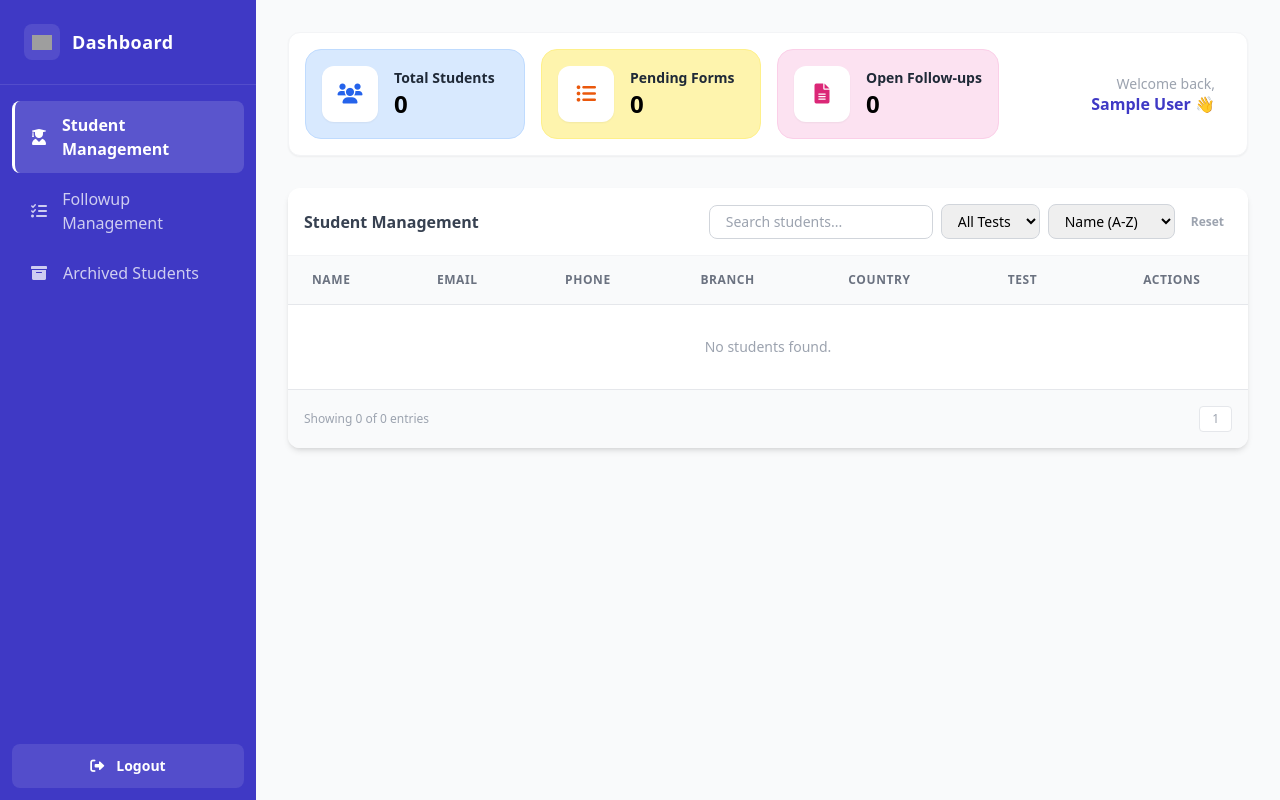
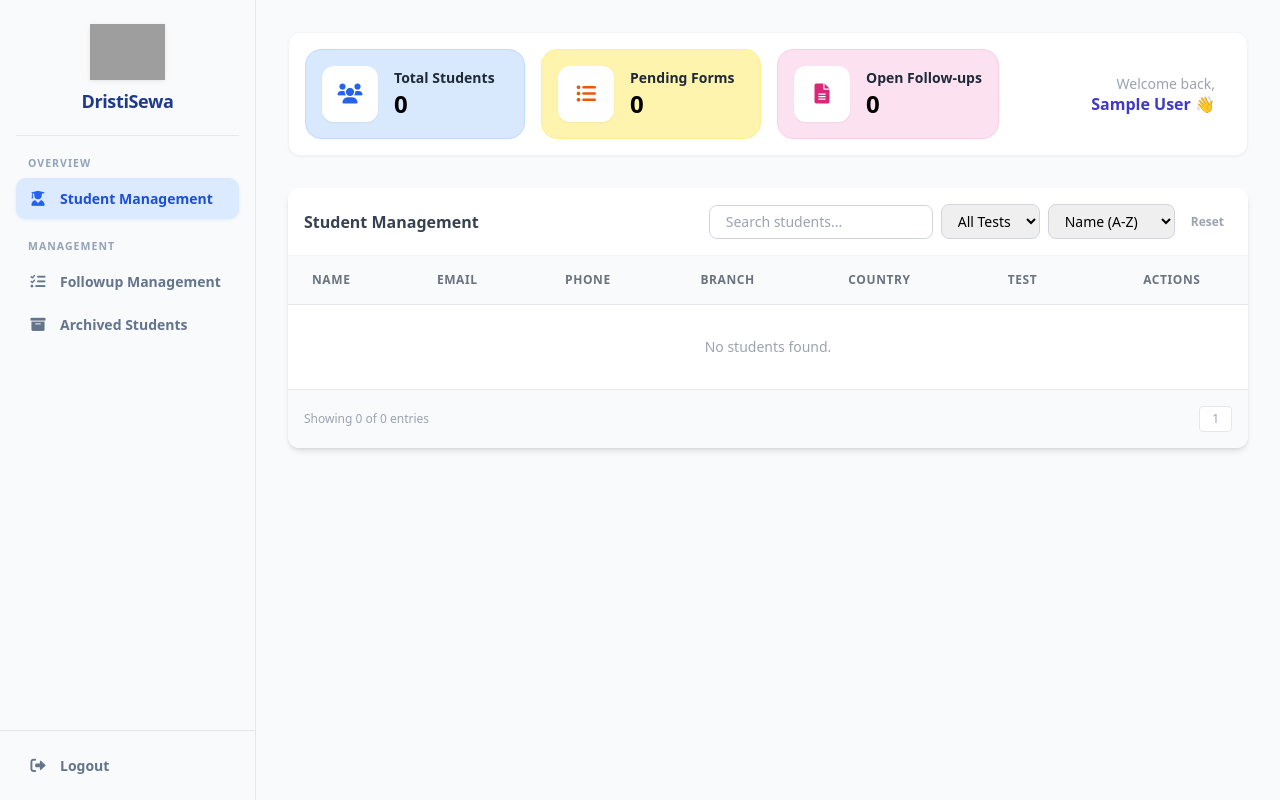
Before and after one commit to DristiSewa/DristiSewa, a Django app: page /dashboard/frontdesk/ in a window 1280 px wide. Run offline with Django 5.2, Linux system fonts and the light colour scheme; the visitor is signed in with stand-in values (Sample User, id 1); data comes from the database, SQL or seed files in the repository; data that the repository does not hold is empty; some libraries are stand-ins or nearby versions; grey boxes are pictures that could not be loaded.

Commit message:
describe what you changed

```diff
--- a/templates/dashboards/frontdesk_dashboard.html
+++ b/templates/dashboards/frontdesk_dashboard.html
@@ -10,9 +10,53 @@
     <style>
         @import url('https://fonts.googleapis.com/css2?family=Inter:wght@300;400;500;600;700&display=swap');
         body { font-family: 'Inter', sans-serif; background-color: #f4f7fe; }
-        .nav-link { color: rgba(255,255,255,0.75); border-left: 3px solid transparent; }
-        .nav-link:hover { background-color: rgba(255,255,255,0.08); color: #fff; }
-        .sidebar-active { background-color: rgba(255,255,255,0.14) !important; color: #fff; border-left-color: #fff; font-weight: 600; }
+        /* ── Sidebar ── */
+        .fd-sidebar {
+            width: 256px; min-width: 256px;
+            background: #f8fafc;
+            border-right: 1px solid #e2e8f0;
+            display: flex; flex-direction: column;
+            justify-content: space-between;
+            min-height: 100vh;
+        }
+        .fd-sidebar-inner { padding: 24px 16px; }
+        .fd-brand {
+            display: flex; flex-direction: column;
+            align-items: center; text-align: center;
+            padding-bottom: 20px; margin-bottom: 20px;
+            border-bottom: 1px solid rgba(226,232,240,0.8);
+            gap: 8px;
+        }
+        .fd-brand img { height: 56px; width: auto; object-fit: contain; filter: drop-shadow(0 1px 2px rgba(0,0,0,0.08)); }
+        .fd-brand h1 { font-size: 18px; font-weight: 900; letter-spacing: -0.02em; color: #1e3a8a; margin: 0; }
+        .fd-nav { display: flex; flex-direction: column; gap: 20px; }
+        .fd-nav-group { display: flex; flex-direction: column; gap: 2px; }
+        .fd-nav-label {
+            font-size: 10.5px; font-weight: 700; text-transform: uppercase;
+            letter-spacing: 0.1em; color: #94a3b8;
+            padding: 0 12px; margin-bottom: 4px;
+        }
+        .fd-nav-link {
+            display: flex; align-items: center; gap: 12px;
+            padding: 10px 12px; border-radius: 10px;
+            text-decoration: none; font-size: 14px; font-weight: 600;
+            color: #64748b;
+            transition: background 0.15s, color 0.15s;
+            white-space: nowrap;
+        }
+        .fd-nav-link i { width: 20px; min-width: 20px; font-size: 15px; text-align: center; }
+        .fd-nav-link:hover { background: rgba(226,232,240,0.7); color: #1e293b; }
+        .fd-nav-link.active { background: #dbeafe; color: #1d4ed8; box-shadow: 0 1px 3px rgba(59,130,246,0.12); }
+        .fd-nav-link.active i { color: #2563eb; }
+        .fd-footer { padding: 14px 16px; border-top: 1px solid #e2e8f0; }
+        .fd-logout {
+            display: flex; align-items: center; gap: 12px;
+            padding: 10px 12px; border-radius: 10px;
+            text-decoration: none; font-size: 14px; font-weight: 600;
+            color: #64748b; transition: background 0.15s, color 0.15s;
+        }
+        .fd-logout i { width: 20px; min-width: 20px; font-size: 15px; text-align: center; }
+        .fd-logout:hover { background: #fee2e2; color: #dc2626; }
         .verified-state { background-color: transparent !important; color: #16a34a !important; border: 1px solid #16a34a; cursor: default; }
     </style>
 </head>
@@ -20,32 +64,40 @@
 
     <div class="flex min-h-screen">
         <!-- Sidebar -->
-        <div class="w-64 bg-[#3f39c5] text-white flex flex-col justify-between shrink-0">
-            <div>
-                <div class="p-6 flex items-center gap-3 border-b border-white/10">
-                    <div class="w-9 h-9 rounded-lg bg-white/10 flex items-center justify-center shrink-0">
-                        <img src="{% static 'images/home.png' %}" alt="Logo" class="w-5 h-5 object-contain">
+        <aside class="fd-sidebar">
+            <div class="fd-sidebar-inner">
+                <div class="fd-brand">
+                    <img src="{% static 'images/logo.png' %}" alt="DristiSewa Logo">
+                    <h1>DristiSewa</h1>
+                </div>
+                <nav class="fd-nav">
+                    <div class="fd-nav-group">
+                        <p class="fd-nav-label">Overview</p>
+                        <a href="{% url 'accounts:frontdesk_dashboard' %}" class="fd-nav-link active">
+                            <i class="fas fa-user-graduate"></i>
+                            <span>Student Management</span>
+                        </a>
                     </div>
-                    <span class="font-bold text-lg tracking-wide">Dashboard</span>
-                </div>
-                <nav class="mt-4">
-                    <a href="{% url 'accounts:frontdesk_dashboard' %}" class="nav-link sidebar-active flex items-center px-4 py-3 mx-3 my-0.5 rounded-lg transition-all">
-                        <i class="fas fa-user-graduate mr-3 w-5"></i> Student Management
-                    </a>
-                    <a href="{% url 'followups:followup_list' %}" class="nav-link flex items-center px-4 py-3 mx-3 my-0.5 rounded-lg transition-all">
-                        <i class="fas fa-tasks mr-3 w-5"></i> Followup Management
-                    </a>
-                    <a href="{% url 'students:archived_students' %}" class="nav-link flex items-center px-4 py-3 mx-3 my-0.5 rounded-lg transition-all">
-                        <i class="fas fa-archive mr-3 w-5"></i> Archived Students
-                    </a>
+                    <div class="fd-nav-group">
+                        <p class="fd-nav-label">Management</p>
+                        <a href="{% url 'followups:followup_list' %}" class="fd-nav-link">
+                            <i class="fas fa-tasks"></i>
+                            <span>Followup Management</span>
+                        </a>
+                        <a href="{% url 'students:archived_students' %}" class="fd-nav-link">
+                            <i class="fas fa-archive"></i>
+                            <span>Archived Students</span>
+                        </a>
+                    </div>
                 </nav>
             </div>
-            <a href="{% url 'accounts:logout' %}" class="block">
-                <div class="m-3 rounded-lg bg-white/10 p-3 flex items-center justify-center gap-3 cursor-pointer font-semibold hover:bg-orange-500 transition-all text-white text-sm">
-                    <i class="fas fa-sign-out-alt"></i> Logout
-                </div>
-            </a>
-        </div>
+            <div class="fd-footer">
+                <a href="{% url 'accounts:logout' %}" class="fd-logout">
+                    <i class="fas fa-sign-out-alt"></i>
+                    <span>Logout</span>
+                </a>
+            </div>
+        </aside>
 
         <!-- Main Content Area -->
         <div class="flex-1 p-8">
```
Also changed, not shown: templates/dashboards/archived_students.html (+44 -26 lines), templates/followups/followup_list.html (+44 -26 lines).
